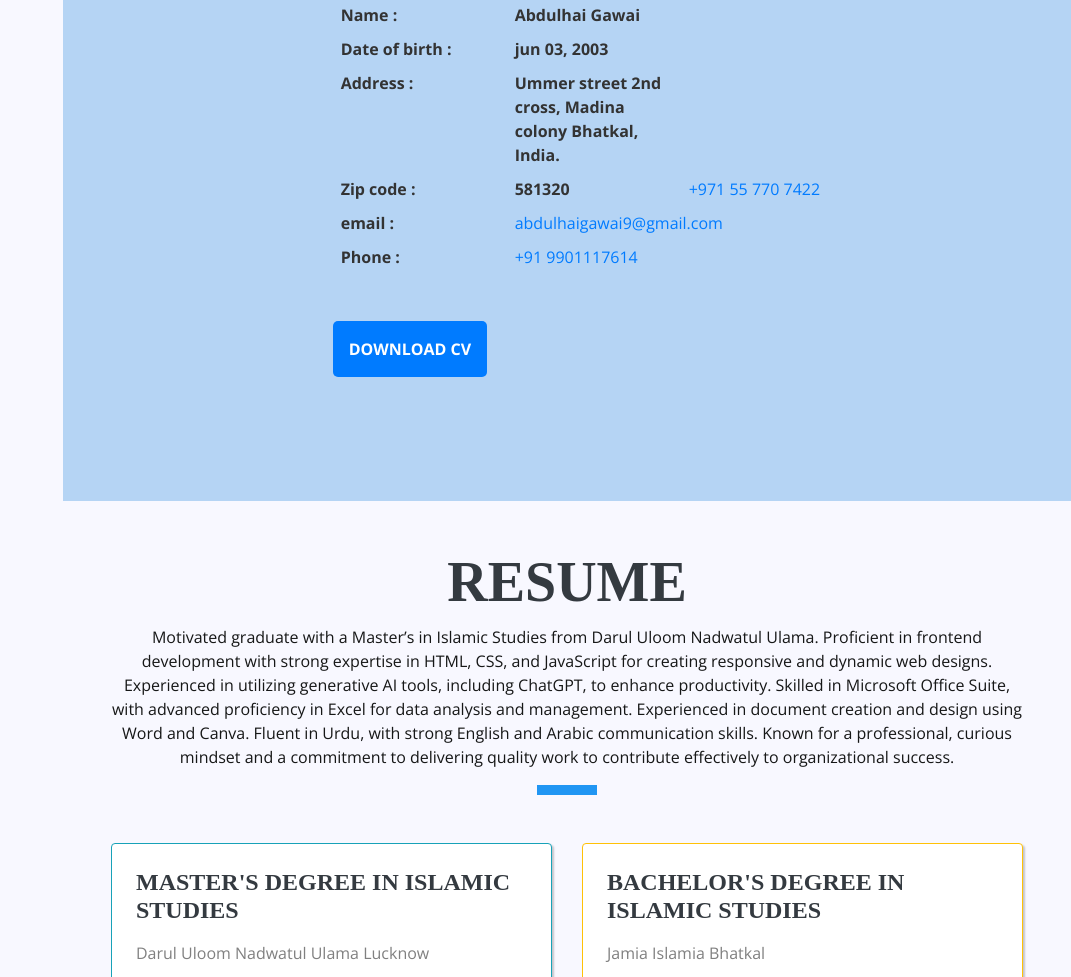
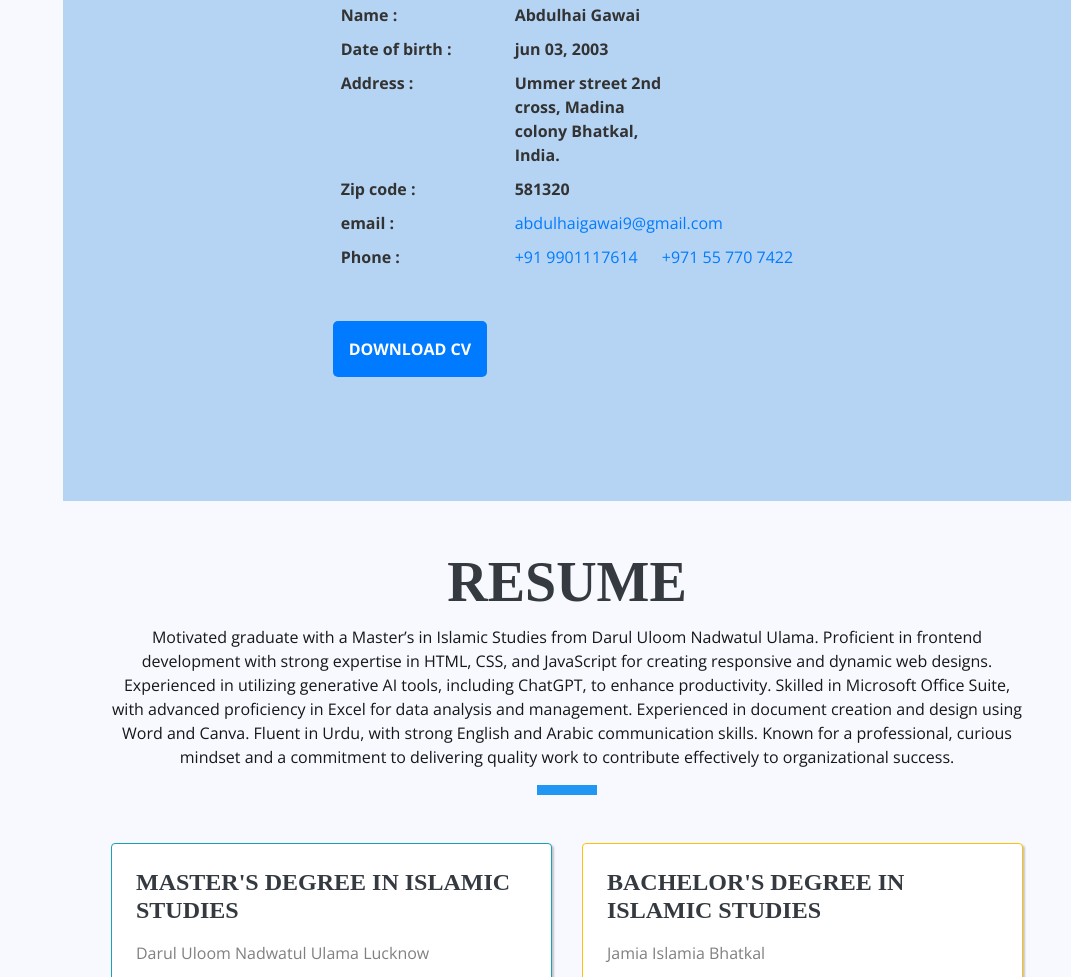
Before and after one commit to abdulhaigawai/Abdulhaigawai-s-Professional-Profile, a plain HTML site: page index.html in a window 1280 px wide. Shown: the part 1048-2025 px from the top of the page, without its empty margins (209-1280 px from the left). Drawn offline with nearby package versions, Linux system fonts and the light colour scheme; a web font is replaced by a local one.

Commit message:
Update index.html

```diff
--- a/index.html
+++ b/index.html
@@ -122,10 +122,10 @@ License URL: https://creativecommons.org/licenses/by/4.0/
                     <li class="d-flex mt-2"><span>Name    :  </span> <span class="ml-4 ">  Abdulhai Gawai</span></li>
                     <li class="d-flex mt-2"><span>Date of birth    :  </span> <span class="ml-4">  jun 03, 2003</span></li>
                     <li class="d-flex mt-2"><span>Address    :  </span> <span class="ml-4">  Ummer street 2nd cross, Madina colony Bhatkal, India.</span></li>
-                    <li class="d-flex mt-2"><span>Zip code    :  </span> <span class="ml-4">  581320</span>
-		        <a href="tel:+971 55 770 7422" class="ml-4">  +971 55 770 7422</a></li>
+                    <li class="d-flex mt-2"><span>Zip code    :  </span> <span class="ml-4">  581320</span></li>
                     <li class="d-flex mt-2"><span>email    :  </span><a href="mailto:abdulhaigawai9@gmail.com" class="ml-4">abdulhaigawai9@gmail.com</a></li>
-                    <li class="d-flex mt-2"><span>Phone    :  </span><a href="tel:+919901117614" class="ml-4">  +91 9901117614</a></li>
+                    <li class="d-flex mt-2"><span>Phone    :  </span><a href="tel:+919901117614" class="ml-4">  +91 9901117614</a>
+		     <a href="tel:+971 55 770 7422" class="ml-4">  +971 55 770 7422</a></li>
                   </ul>
                 </div>
               </div>
```
